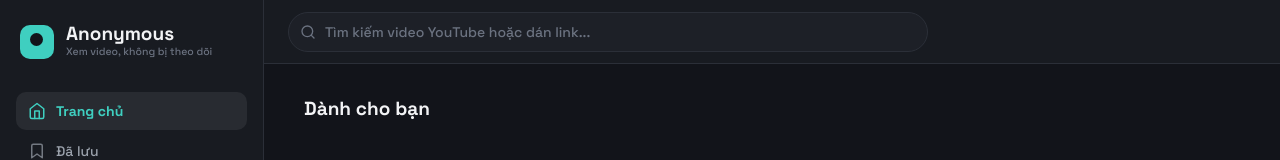
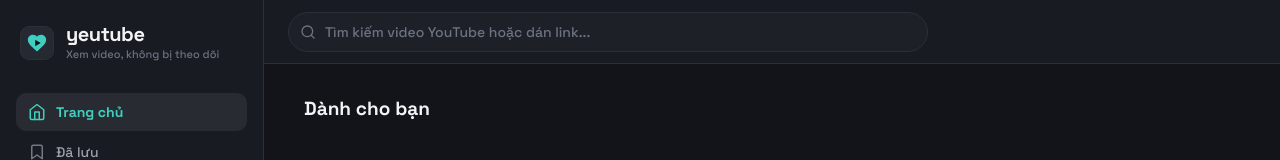
Before and after one commit to cuongbrilliantSE/youtube-nocookie, a website: page public/index.html in a window 1280 px wide. Shown: the top 160 px of the page. Drawn offline with Linux system fonts and the light colour scheme.

Commit message:
feat: initialize core layout and styles for application shell and UI components

```diff
--- a/public/index.css
+++ b/public/index.css
@@ -105,38 +105,31 @@ img { display: block; }
     gap: 12px;
     margin-bottom: 32px;
     padding: 0 4px;
+    text-decoration: none;
+    user-select: none;
 }
 
-/* Logo mark: accent rounded square with closed-eye cutout */
+/* Minimalist Logo Mark: Flat clean badge matching app accent */
 .logo-mark {
     width: 34px;
     height: 34px;
-    background: var(--accent);
-    border-radius: 10px;
+    border-radius: 9px;
+    background: var(--surfaceHover);
+    border: 1px solid var(--border);
     flex-shrink: 0;
-    position: relative;
+    display: flex;
+    align-items: center;
+    justify-content: center;
+    transition: var(--transition);
 }
 
-.logo-mark::before {
-    content: '';
-    position: absolute;
-    width: 13px;
-    height: 13px;
-    background: var(--logo-cutout);
-    border-radius: 50%;
-    top: 8px;
-    left: 10px;
+.sidebar-logo:hover .logo-mark {
+    background: var(--surface);
+    border-color: var(--accent);
 }
 
-.logo-mark::after {
-    content: '';
-    position: absolute;
-    width: 20px;
-    height: 4px;
-    background: var(--accent);
-    border-radius: 2px;
-    bottom: 9px;
-    left: 7px;
+.logo-mark svg {
+    display: block;
 }
 
 .logo-text {
@@ -145,17 +138,20 @@ img { display: block; }
 }
 
 .logo-wordmark {
-    font-size: 19px;
+    font-family: 'Space Grotesk', system-ui, -apple-system, sans-serif;
+    font-size: 20px;
     font-weight: 700;
+    letter-spacing: -0.5px;
     color: var(--text);
-    line-height: 1.1;
+    line-height: 1;
 }
 
 .logo-tagline {
-    font-size: 10.5px;
+    font-size: 11px;
     color: var(--textFaint);
     font-weight: 500;
-    line-height: 1.4;
+    line-height: 1.3;
+    margin-top: 3px;
 }
 
 /* Sidebar nav */
--- a/public/index.html
+++ b/public/index.html
@@ -3,7 +3,8 @@
 <head>
     <meta charset="UTF-8">
     <meta name="viewport" content="width=device-width, initial-scale=1.0">
-    <title>underground</title>
+    <title>yeutube - Xem video không quảng cáo</title>
+    <link rel="icon" type="image/svg+xml" href="favicon.svg">
     <link rel="preconnect" href="https://fonts.googleapis.com">
     <link rel="preconnect" href="https://fonts.gstatic.com" crossorigin>
     <link href="https://fonts.googleapis.com/css2?family=Space+Grotesk:wght@500;600;700&display=swap" rel="stylesheet">
@@ -22,9 +23,14 @@
         <!-- Sidebar -->
         <nav class="sidebar" id="sidebar">
             <div class="sidebar-logo">
-                <div class="logo-mark" aria-hidden="true"></div>
+                <div class="logo-mark" aria-hidden="true">
+                    <svg width="22" height="22" viewBox="0 0 24 24" fill="none" xmlns="http://www.w3.org/2000/svg">
+                        <path d="M12 21.35l-1.45-1.32C5.4 15.36 2 12.28 2 8.5 2 5.42 4.42 3 7.5 3c1.74 0 3.41.81 4.5 2.09C13.09 3.81 14.76 3 16.5 3 19.58 3 22 5.42 22 8.5c0 3.78-3.4 6.86-8.55 11.54L12 21.35z" fill="var(--accent)"/>
+                        <polygon points="10,8.5 16,12 10,15.5" fill="var(--bg)"/>
+                    </svg>
+                </div>
                 <div class="logo-text">
-                    <span class="logo-wordmark">Anonymous</span>
+                    <span class="logo-wordmark">yeutube</span>
                     <span class="logo-tagline">Xem video, không bị theo dõi</span>
                 </div>
             </div>
```
Also changed, not shown: public/favicon.svg (added).
